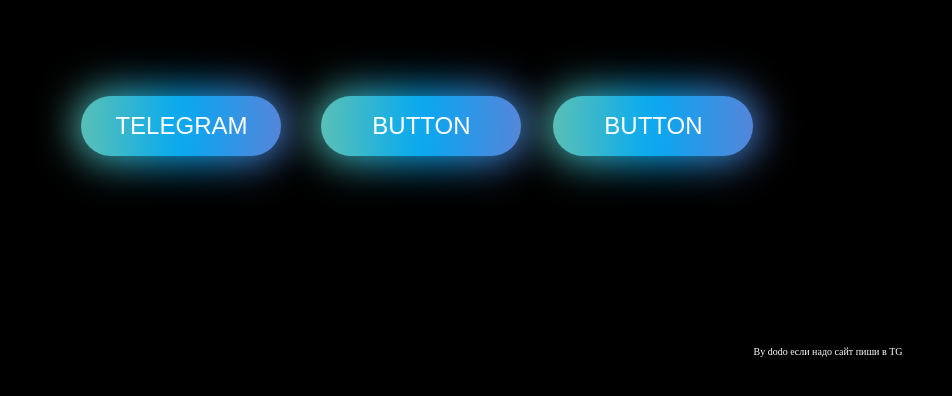
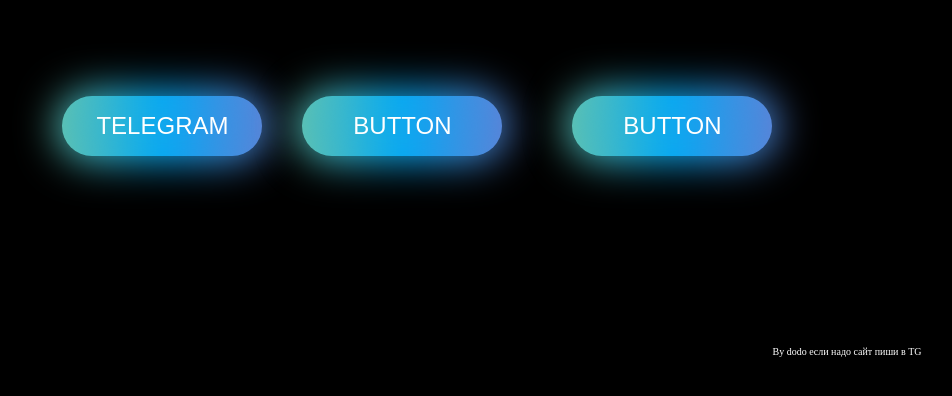
Before and after one commit to hopstarstar/my-hcanel, a plain HTML site: page index.html in a window 1280 px wide. Shown: the part 282-678 px from the top of the page, without its empty margins (148-1100 px from the left). Drawn offline with Linux system fonts and the light colour scheme.

Commit message:
Update style.css

```diff
--- a/style.css
+++ b/style.css
@@ -123,7 +123,7 @@ body {
 
 .ntb {
   position: relative;
-  margin-left: 32px;
+  margin-left: 70px;
   display: inline-block;
   width: 200px;
   height: 60px;
```
